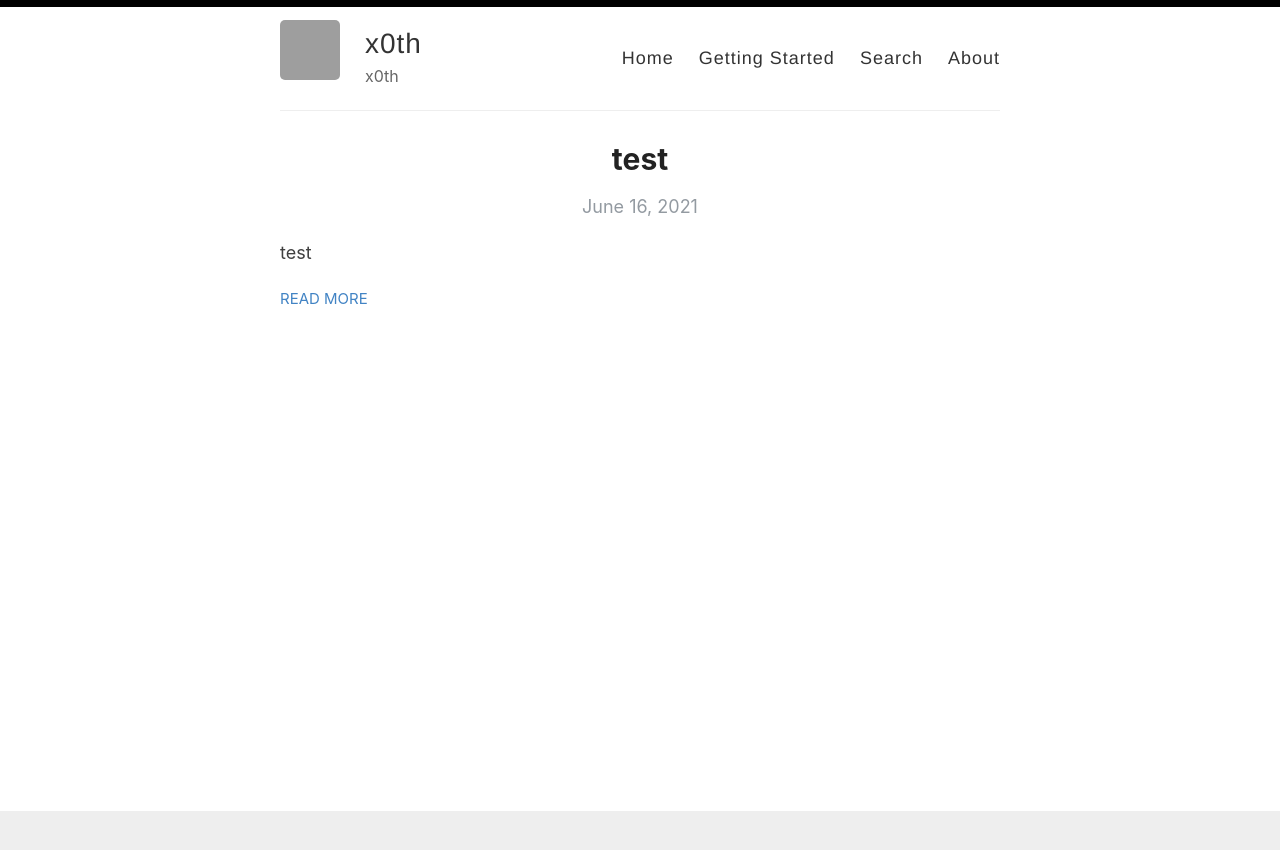
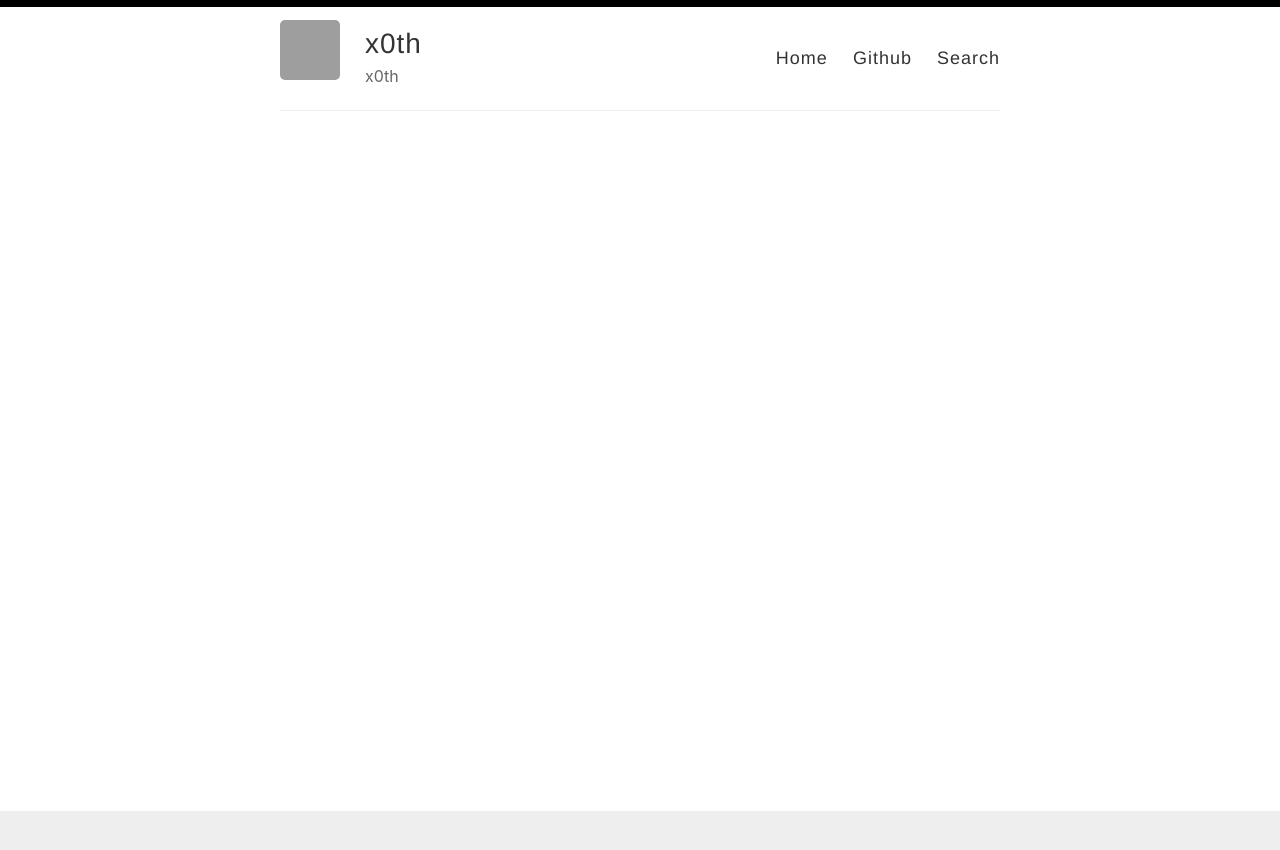
Before and after one commit to x0th/x0th.github.io, a Jekyll site: the page built from index.html, in a window 1280 px wide. Shown: the top 850 px of the page. Built offline with Jekyll 4.4.1, drawn with Linux system fonts in a browser that asks for light colours; the list of posts is cut into pages by our own code; grey boxes are pictures that could not be loaded.

Commit message:
Navigation update

```diff
--- a/_layouts/default.html
+++ b/_layouts/default.html
@@ -29,9 +29,8 @@
 
             <nav>
               <a href="{{ site.baseurl }}/">Home</a>
-              <a href="{{ site.baseurl }}/getting-started">Getting Started</a>
+              <a href="{{ site.baseurl }}/">Github</a>
               <a href="{{ site.baseurl }}/search">Search</a>
-              <a href="{{ site.baseurl }}/about">About</a>
             </nav>
           </header>
         </div>
--- a/_posts/2021-06-16-test.md
+++ /dev/null
@@ -1,7 +0,0 @@
----
-layout: post
-title: test
-categories: [test]
----
-
-test
```
Also changed, not shown: images/favicon-32x32.png.
